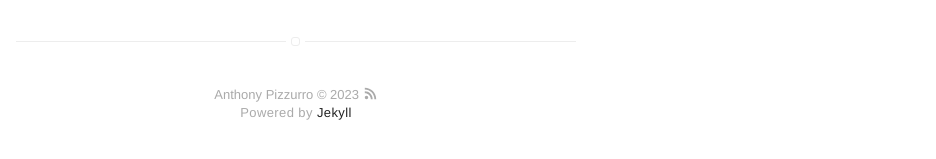
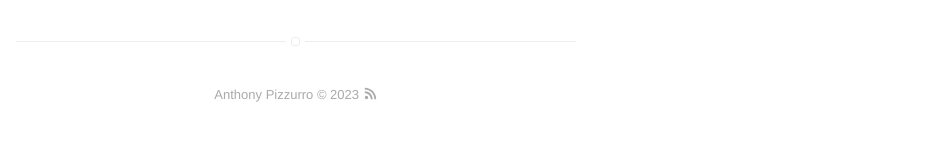
Before and after one commit to anthmatic/old.anthonypizzurro.com, a Jekyll site: the page built from FAQ.md, in a window 1280 px wide. Shown: the part 386-545 px from the top of the page, without its empty margins (344-1280 px from the left). Built offline with Jekyll 4.4.1, drawn with Linux system fonts in a browser that asks for light colours; our own code applies the rules of GitHub Pages for plain Markdown files.

Commit message:
Update footer.html

```diff
--- a/_includes/footer.html
+++ b/_includes/footer.html
@@ -1,7 +1,3 @@
 <footer class="footer-main">
     {{ site.name }} © {{ site.time | date: '%Y' }} <a class="link" href="{{ site.url }}/feed.xml" target="_blank"><svg class="icon icon-rss"><use xlink:href="#icon-rss"></use></svg></a>
-
-    <p class="extra">
-        Powered by <a class="link" href="https://jekyllrb.com/">Jekyll</a>
-    </p>
 </footer>
```
